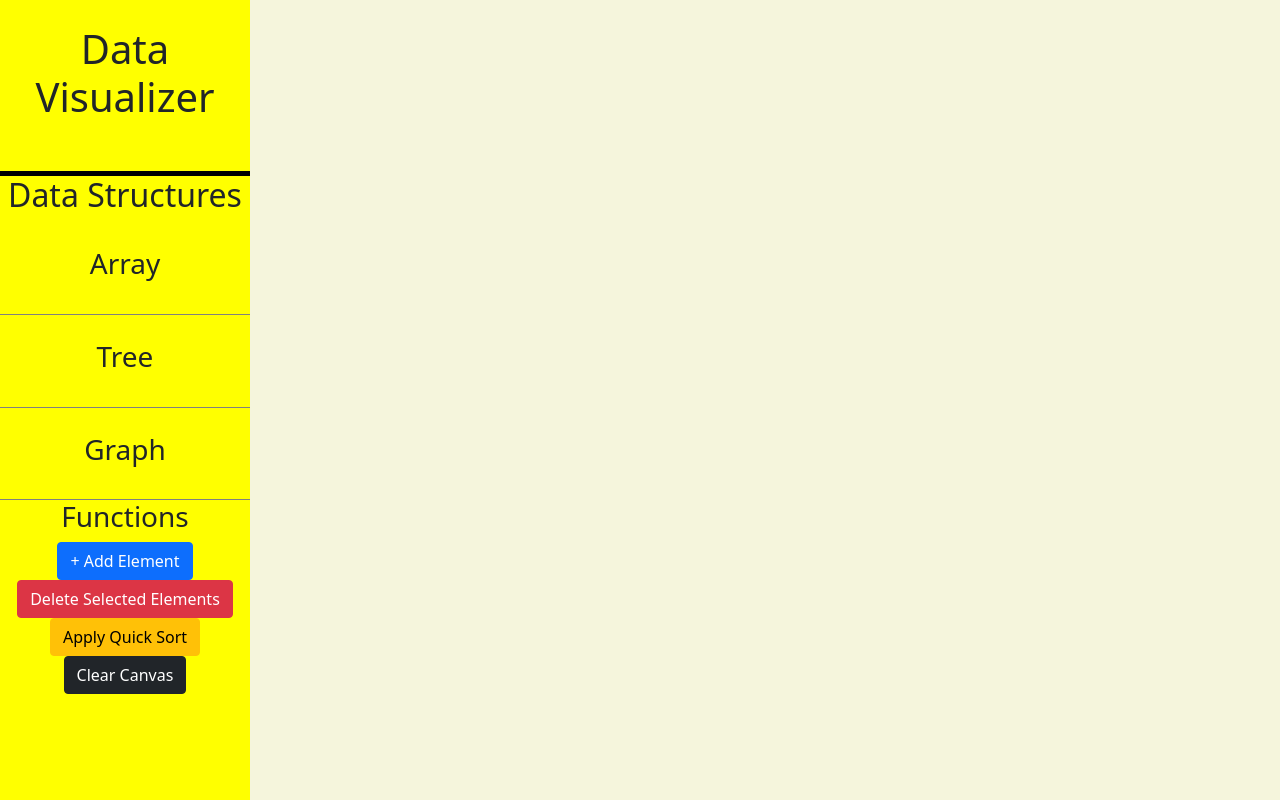
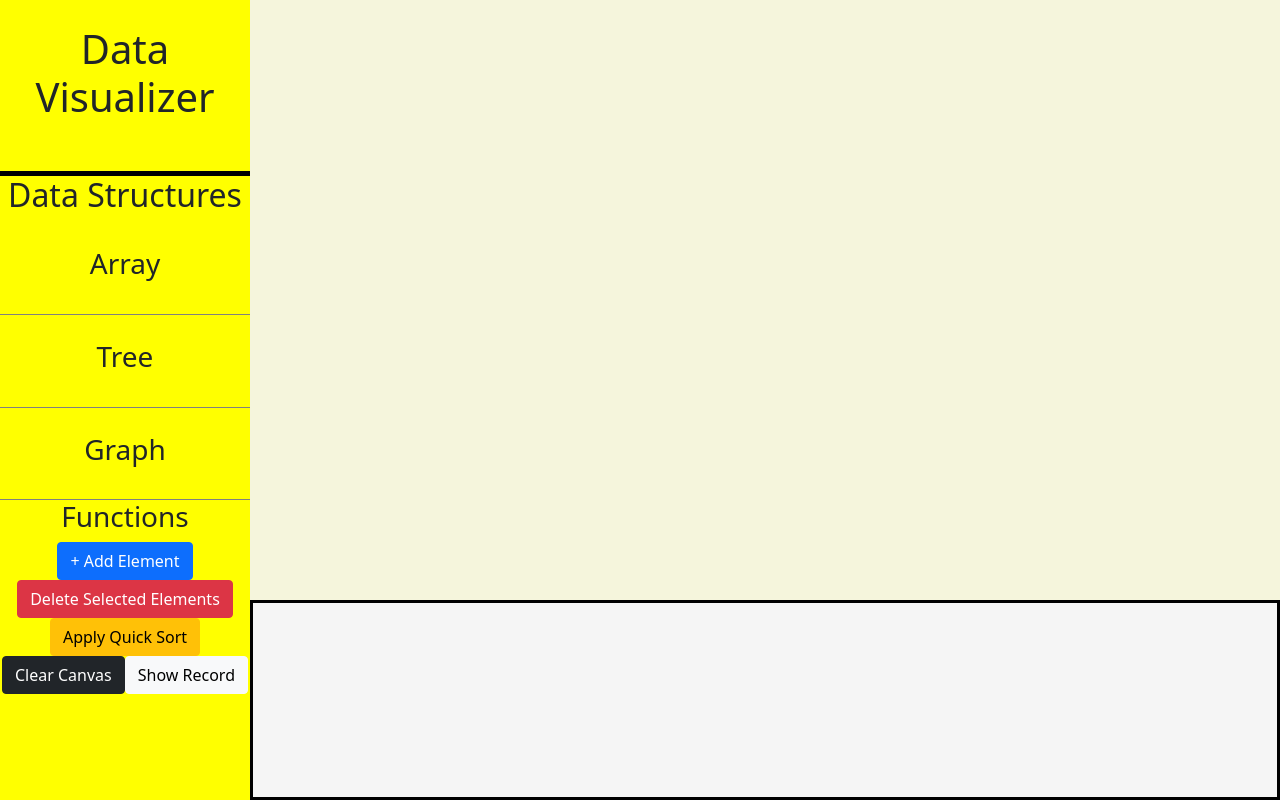
Before and after one commit to Calvin-Lu/data-visualizer, a React (Create React App) app: page / in a window 1280 px wide. Built offline with nearby package versions, Linux system fonts and the light colour scheme.

Commit message:
Implemented record feature that tracks and reports all major operations that occurred during quick sort

```diff
--- a/package.json
+++ b/package.json
@@ -8,6 +8,7 @@
     "@testing-library/react": "^11.2.7",
     "@testing-library/user-event": "^12.8.3",
     "bootstrap": "^5.0.2",
+    "lodash.clonedeep": "^4.5.0",
     "react": "^17.0.2",
     "react-bootstrap": "^1.6.1",
     "react-dom": "^17.0.2",
--- a/src/App.js
+++ b/src/App.js
@@ -1,18 +1,17 @@
-import React, {useState, useEffect} from 'react'
+import React, {useState, useRef} from 'react'
 import Sidebar from './components/Sidebar'
 import Canvas from './components/Canvas'
+import Record from './components/Record'
 import './index.css'
 import 'bootstrap/dist/css/bootstrap.min.css'
+import cloneDeep from 'lodash/cloneDeep'
 
 function App() {
   // const [currentStructure, setCurrentStructure]=useState('') //keeps track of selected data structure
   const [elements, setElements] = useState([])
   const [selectedElements, setSelectedElements] = useState([])
-
-  useEffect(() => {
-    setElements(elements)
-    console.log("Effect re-render")
-  },[elements])
+  const [record, setRecord] = useState([])
+  const tempRecord = useRef([]) //tempRecord is actively updated during algorithm execution, and then is used to update the record state
 
   const addElement = () => {
     const elementValue = prompt("Please input a numerical value for the new element:")
@@ -21,7 +20,7 @@ function App() {
       return;
     }
     const newElement = {
-      value: parseInt(elementValue),
+      value: Number(elementValue),
       id: new Date().getTime(),
       selected: false
     }
@@ -51,7 +50,7 @@ function App() {
     const pivotIndex = end
     let lp = start
     let rp = end - 1
-    alert("The pivot is the last element: " + pivot.value)
+    updateTempRecord(`The pivot is the last element: ${pivot.value}`)
     while (lp <= rp) {
       while (elements[lp].value <= pivot.value && lp <= pivotIndex) {
         lp++
@@ -66,8 +65,8 @@ function App() {
         }
       }
       if (!(lp > pivotIndex || rp < 0 || lp > rp)) {
-        alert("The leftmost element greater than the pivot is: " + elements[lp].value
-        + "\nThe rightmost element less than the pivot is: " + elements[rp].value); //semicolon necessary
+        updateTempRecord(`The leftmost element greater than the pivot is: ${elements[lp].value}
+         \nThe rightmost element less than the pivot is: ${elements[rp].value}`); //semicolon necessary
         [elements[lp], elements[rp]] = [elements[rp], elements[lp]]
         setElements([...elements]) //Need to spread the array to trigger re-render
         lp++
@@ -75,30 +74,58 @@ function App() {
       }
     }
     if (lp > pivotIndex) {
+      updateTempRecord("Value at pivot is largest")
       setElements([...elements])
-      alert("value at pivot is largest")
       quickSort(start, end - 1)
     } else if (rp < 0) {
-      alert("value at pivot is smallest")
+      updateTempRecord("Value at pivot is smallest")
       const newPivotIndex = start;
       [elements[start], elements[pivotIndex]] = [elements[pivotIndex], elements[start]]
       setElements([...elements])
       quickSort(newPivotIndex + 1, end)
     } else {
-      alert("Swapping pivot " + elements[pivotIndex].value + " and element at left pointer " + elements[lp].value)
+      updateTempRecord(`Swapping pivot ${elements[pivotIndex].value} with element at left pointer ${elements[lp].value}`)
       const newPivotIndex = lp;
       [elements[lp], elements[pivotIndex]] = [elements[pivotIndex],elements[lp]]
       setElements([...elements])
       quickSort(0, newPivotIndex - 1)
       quickSort(newPivotIndex + 1, end)
     }
+    console.log(tempRecord)
   }
+
 
   const clearCanvas = () => {
     if (window.confirm("This will delete all elements in the canvas. \n\nContinue?")) {
       setElements([])
     }
   }
+
+  const updateTempRecord = (text) => {
+    tempRecord.current = [...tempRecord.current, text]
+  }
+
+  const showRecord = () => {
+    console.log("showRecord called")
+    console.log(tempRecord)
+    console.log(record)
+    const newRecordArray = []
+    for (let i = 0; i < tempRecord.current.length; i++) {
+      console.log("loop iteration " + i)
+      const newRecord = {
+        id: new Date().getTime() + Math.floor(Math.random() * 100),
+        text: tempRecord.current[i]
+      }
+      newRecordArray.push(newRecord)
+    }
+    setRecord(newRecordArray)
+  }
+
+
+  // const clearRecord = () => {
+  //   tempRecord = []
+  //   setRecord([])
+  // }
 
   return (
     <div className="App">
@@ -108,8 +135,10 @@ function App() {
       elements={elements}
       quickSort={quickSort}
       clearCanvas={clearCanvas}
+      showRecord={showRecord}
       />
       <Canvas elements={elements} selectElement={selectElement}></Canvas>
+      <Record record={record}/>
     </div>
   );
 }
--- a/src/components/Canvas.js
+++ b/src/components/Canvas.js
@@ -6,7 +6,7 @@ const Canvas = ({elements, selectElement}) => {
     return (
         <div className="canvas">
             {elements.map((element) => (
-                <Element id={element.id} value={element.value} selected={element.selected} selectElement={selectElement}/>
+                <Element key={element.id} id={element.id} value={element.value} selected={element.selected} selectElement={selectElement}/>
             ))}
         </div>
     )
--- a/src/components/Element.js
+++ b/src/components/Element.js
@@ -3,7 +3,7 @@ import React from 'react'
 const Element = ({ id, value, selected, selectElement }) => {
     return (
         <div className={`element ${selected ? "selected-element":""} `} onClick={() => selectElement(id)}>
-            {value}
+            <div className="element-text">{value}</div>
         </div>
     )
 }
--- /dev/null
+++ b/src/components/Record.js
@@ -0,0 +1,14 @@
+import React from 'react'
+import RecordEntry from './RecordEntry'
+
+const Record = ({record}) => {
+    return (
+        <div className="record">
+            {record.map((entry) => (
+                <RecordEntry key={entry.id} text={entry.text}/>
+            ))}
+        </div>
+    )
+}
+
+export default Record
--- /dev/null
+++ b/src/components/RecordEntry.js
@@ -0,0 +1,11 @@
+import React from 'react'
+
+const RecordEntry = ({ text }) => {
+    return (
+        <div className="record-entry">
+            {text}
+        </div>
+    )
+}
+
+export default RecordEntry
--- a/src/components/Sidebar.js
+++ b/src/components/Sidebar.js
@@ -3,7 +3,7 @@ import SidebarLabel from './SidebarLabel'
 import '../index.css'
 import Button from 'react-bootstrap/Button'
 
-const Sidebar = ({ addElement, deleteSelectedElements, elements, quickSort, clearCanvas }) => {
+const Sidebar = ({ addElement, deleteSelectedElements, elements, quickSort, clearCanvas, currentRecord,showRecord }) => {
     return (
         <div className="sidebar">
             <h1 className="sidebar-header">Data Visualizer</h1>
@@ -16,6 +16,7 @@ const Sidebar = ({ addElement, deleteSelectedElements, elements, quickSort, clea
             <Button className="btn-danger" onClick={deleteSelectedElements}>Delete Selected Elements</Button>
             <Button className="btn-warning" onClick={() => quickSort(0, elements.length - 1)}>Apply Quick Sort</Button>
             <Button className="btn-dark" onClick={clearCanvas}>Clear Canvas</Button>
+            <Button className="btn-light" onClick={showRecord}>Show Record</Button>
         </div>
     )
 }
--- a/src/index.css
+++ b/src/index.css
@@ -34,7 +34,7 @@ code {
 
 .canvas {
   background-color:beige;
-  min-height:100vh;
+  min-height:75vh;
   margin-left:250px;
   display:flex;
   flex-wrap: wrap;
@@ -54,8 +54,28 @@ code {
   flex-direction:column;
   text-align:center;
   cursor:pointer;
+  word-wrap:break-word;
+}
+
+.element-text {
+  max-width:80px;
+  align-self:center;
 }
 
 .selected-element {
   border:solid 5px red;
 }
+
+.record {
+  min-height:25vh;
+  max-height:25vh;
+  margin-left:250px;
+  background-color:whitesmoke;
+  border:3px solid black;
+  overflow-y:scroll;
+}
+
+.record-entry {
+  font-size:24px;
+  color:red;
+}
```
